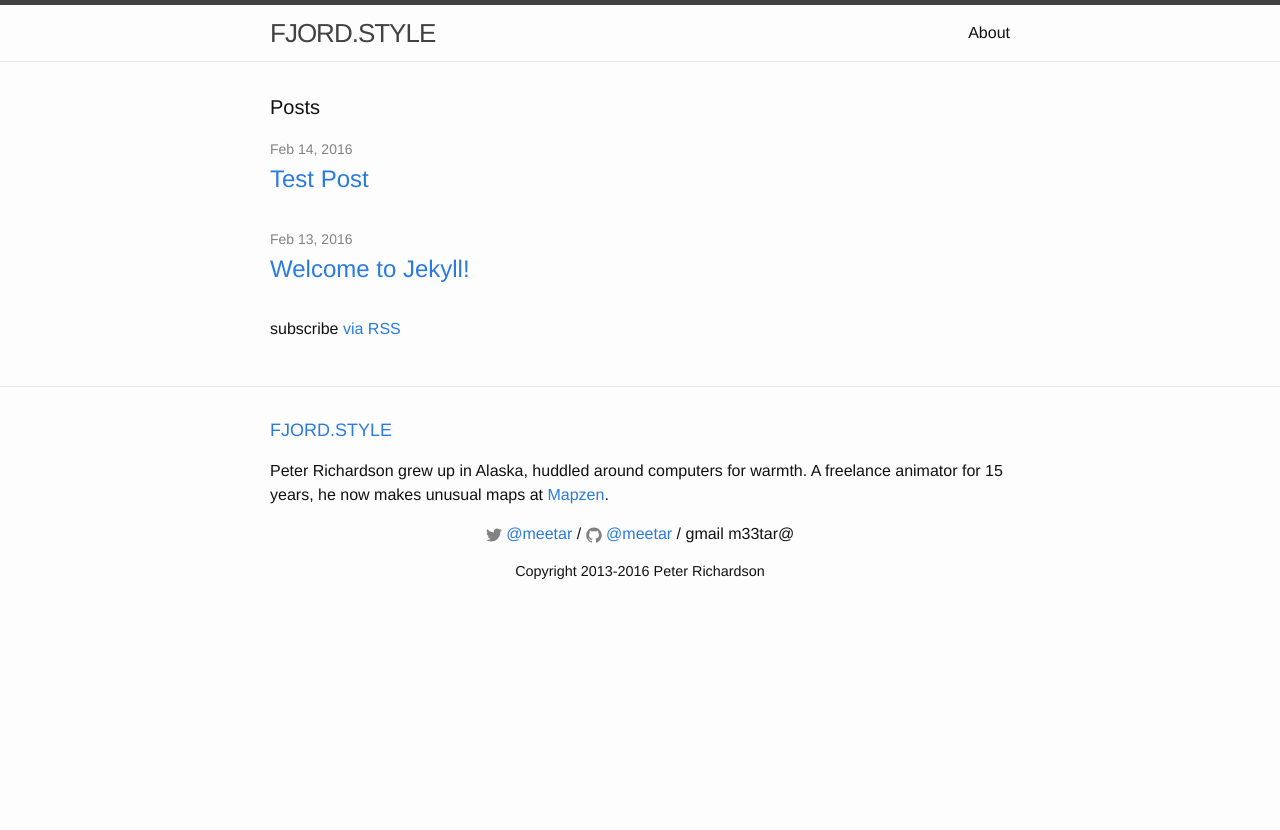
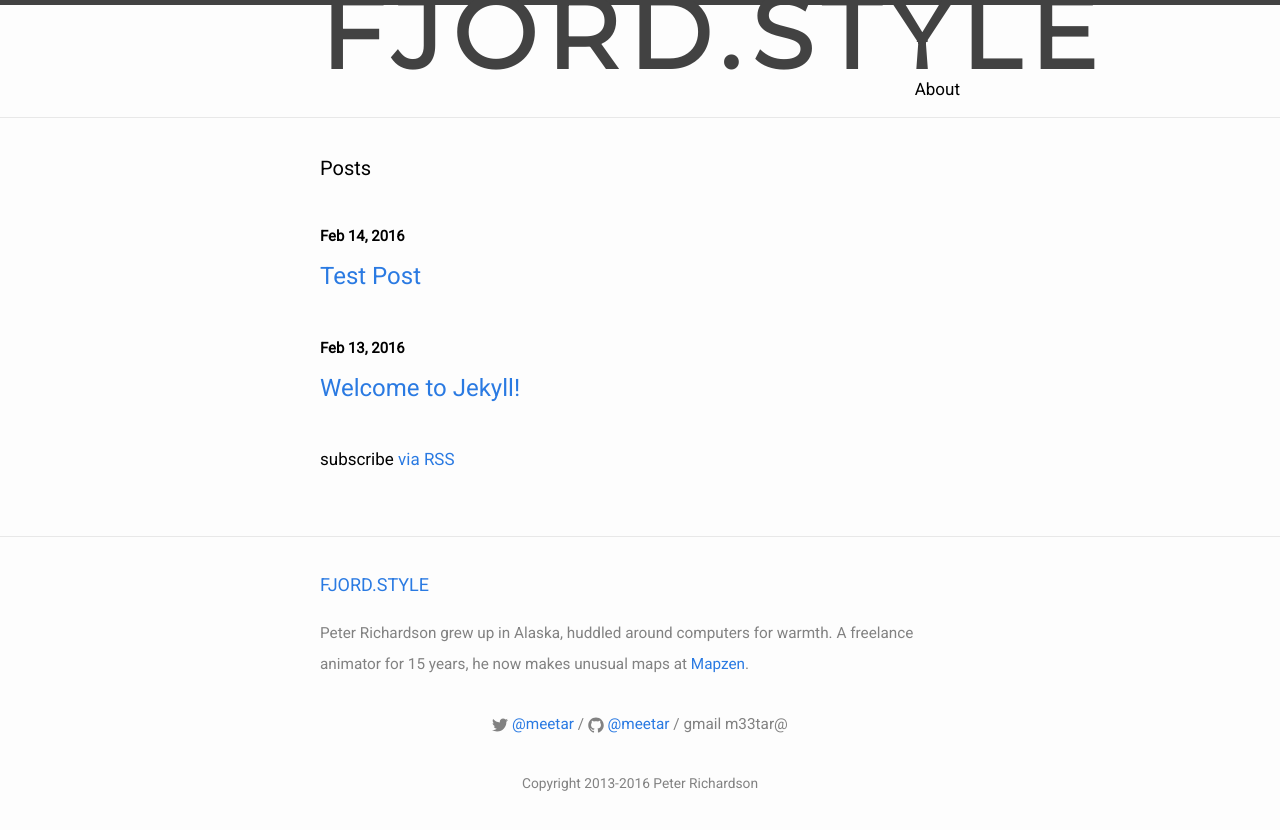
Before and after one commit to meetar/fjord.style, a Jekyll site: the page built from index.html, in a window 1280 px wide. Shown: the top 830 px of the page. Built offline with Jekyll 4.4.1, drawn with Linux system fonts in a browser that asks for light colours.

Commit message:
begin styling

```diff
--- a/_sass/_base.scss
+++ b/_sass/_base.scss
@@ -23,6 +23,7 @@ body {
     -o-font-feature-settings: "kern" 1;
     font-feature-settings: "kern" 1;
     font-kerning: normal;
+    letter-spacing: .28;
 }
 
 
@@ -34,7 +35,7 @@ h1, h2, h3, h4, h5, h6,
 p, blockquote, pre,
 ul, ol, dl, figure,
 %vertical-rhythm {
-    margin-bottom: $spacing-unit / 2;
+    margin-bottom: $spacing-unit / 1;
 }
 
 
--- a/_sass/_layout.scss
+++ b/_sass/_layout.scss
@@ -11,12 +11,15 @@
 }
 
 .site-title {
-    font-size: 26px;
-    font-weight: 300;
+    font-family: 'Montserrat', Helvetica, sans-serif;
+    font-size: 100px;
+    font-weight: 700;
     line-height: 56px;
-    letter-spacing: -1px;
+    word-spacing: .1em;
+    letter-spacing: .1em;
     margin-bottom: 0;
     float: left;
+    color: black;
 
     &,
     &:visited {
@@ -100,6 +103,8 @@
 .site-footer {
     border-top: 1px solid $grey-color-light;
     padding: $spacing-unit 0;
+    color: $grey-color;
+    font-size: .9em;
 }
 
 .footer-heading {
@@ -186,7 +191,9 @@
 
 .post-meta {
     font-size: $small-font-size;
-    color: $grey-color;
+    color: black;
+    font-weight: bold;
+    text-align: center;
 }
 
 .post-link {
@@ -204,10 +211,14 @@
 }
 
 .post-title {
-    font-size: 100px;
-    letter-spacing: -1px;
-    line-height: 1;
-
+    font-family: 'Montserrat', Helvetica, sans-serif;
+    font-size: 28px;
+    font-weight: bold;
+    word-spacing: .1em;
+    letter-spacing: .1em;
+    text-align: center;
+    text-transform: uppercase;
+    text-decoration: underline;
     @include media-query($on-laptop) {
         font-size: 36px;
     }
@@ -240,3 +251,17 @@
         }
     }
 }
+
+div#globecontainer {
+    width: 100%;
+    height: 100%;
+    margin: 0px;
+    padding: 0px;
+    z-index: 1;
+    overflow: hidden;
+    border: 0px solid gold;
+}
+
+iframe {
+    border: 0px;
+}
--- a/css/main.scss
+++ b/css/main.scss
@@ -6,15 +6,15 @@
 
 
 // Our variables
-$base-font-family: "Helvetica Neue", Helvetica, Arial, sans-serif;
-$base-font-size:   16px;
+$base-font-family: Roboto, "Helvetica Neue", Helvetica, Arial, sans-serif;
+$base-font-size:   17px;
 $base-font-weight: 400;
 $small-font-size:  $base-font-size * 0.875;
-$base-line-height: 1.5;
+$base-line-height: 2.0;
 
 $spacing-unit:     30px;
 
-$text-color:       #111;
+$text-color:       #000;
 $background-color: #fdfdfd;
 $brand-color:      #2a7ae2;
 
@@ -23,10 +23,10 @@ $grey-color-light: lighten($grey-color, 40%);
 $grey-color-dark:  darken($grey-color, 25%);
 
 // Width of the content area
-$content-width:    800px;
+$content-width:    700px;
 
 $on-palm:          600px;
-$on-laptop:        800px;
+$on-laptop:        700px;
 
 
 
```
